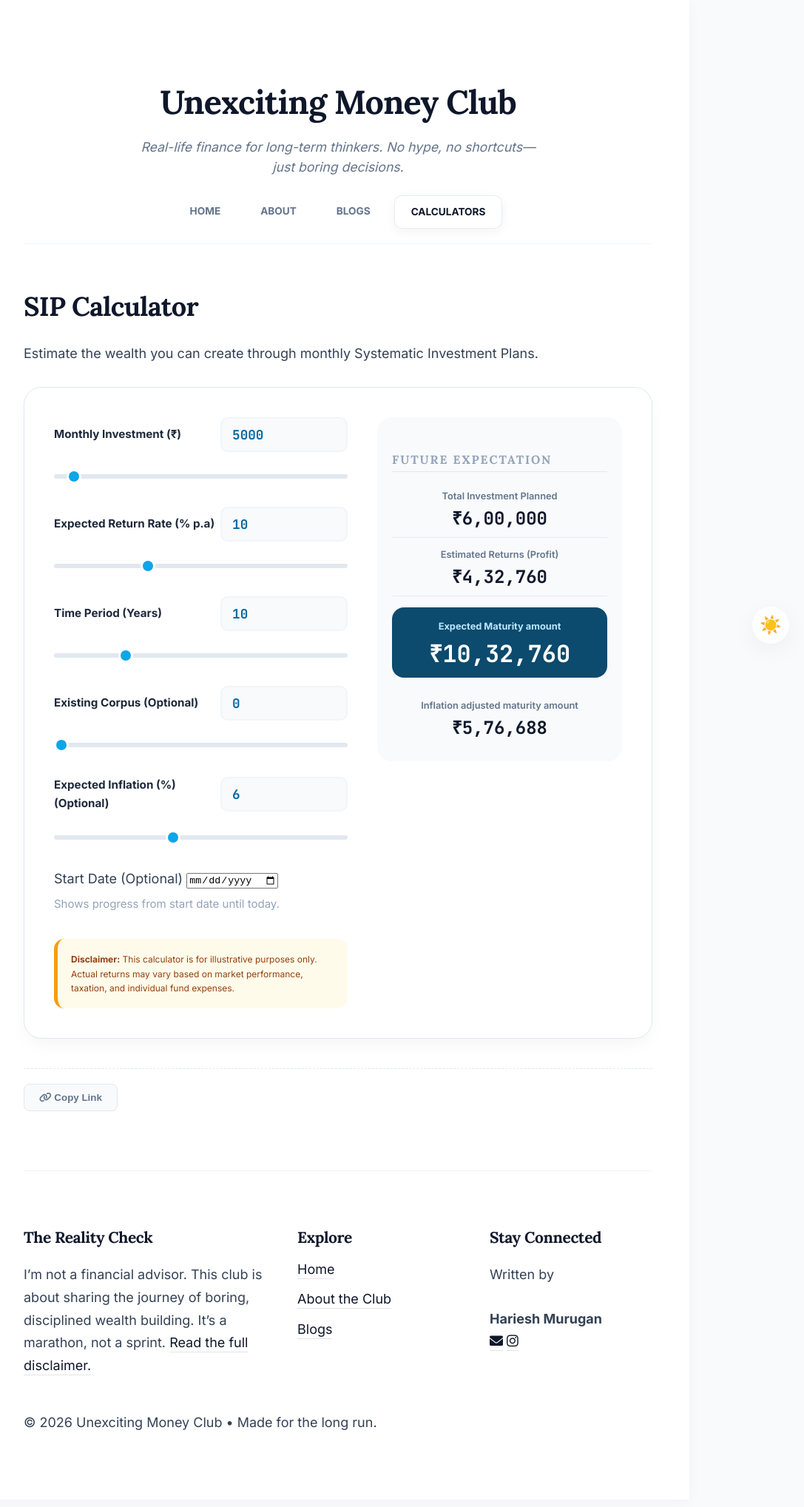
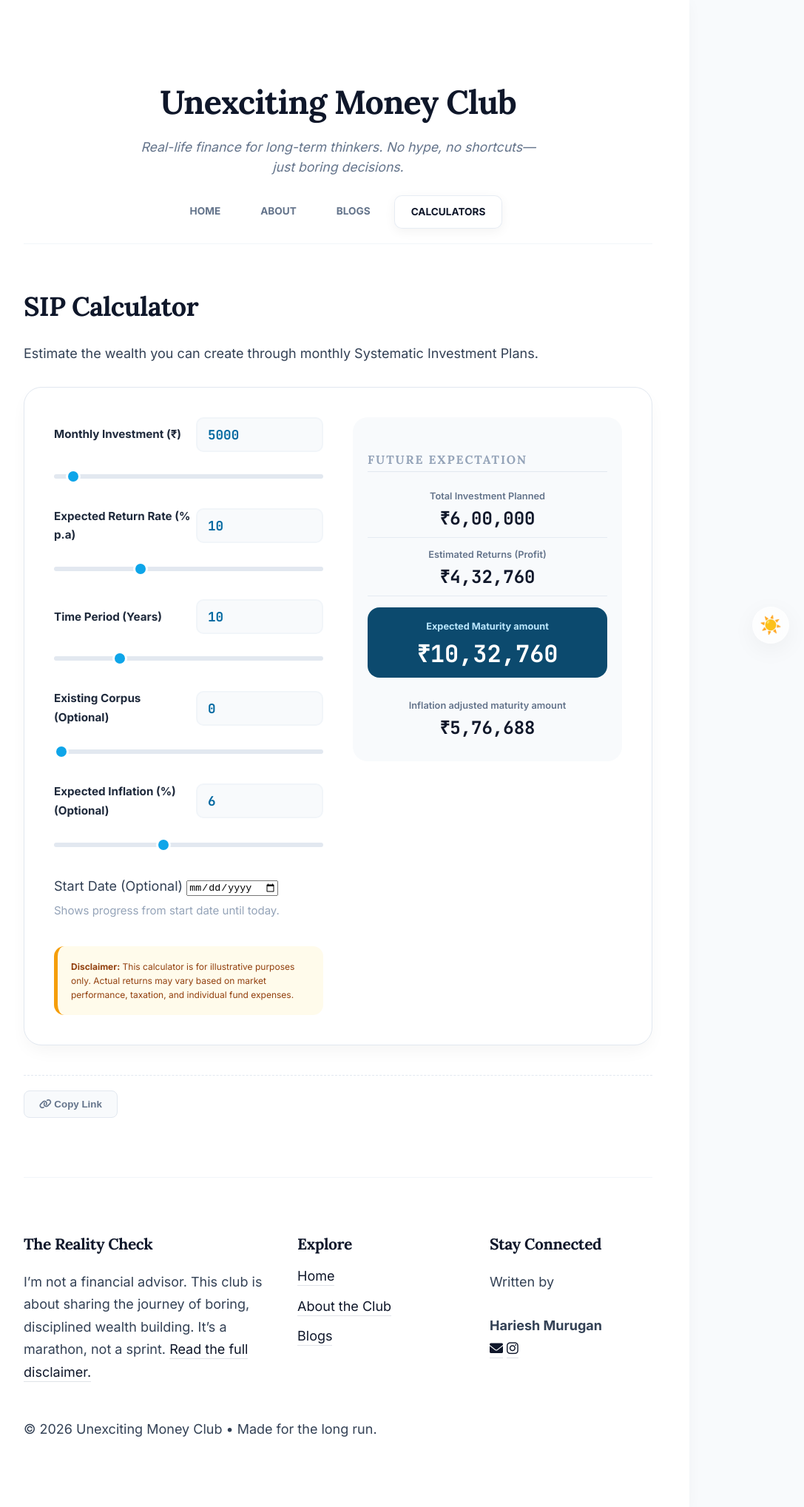
Before and after one commit to HarieshMK/HarieshMK.github.io, a Jekyll site: the page built from calculators/sip.md, in a window 1280 px wide. Shown: the whole page at 74% size, without its empty margins (183-1270 px from the left). Built offline with Jekyll 4.4.1, drawn with Linux system fonts in a browser that asks for light colours.

Commit message:
Update style.css

```diff
--- a/assets/css/style.css
+++ b/assets/css/style.css
@@ -32,6 +32,10 @@
 ::selection {
   background: rgba(56, 189, 248, 0.2);
   color: #0f172a;
+}
+html, body {
+  max-width: 100vw;
+  overflow-x: hidden;
 }
 
 /* ===== 2. HEADER & NAVIGATION ===== */
@@ -388,34 +392,50 @@
   color: #ffffff; /* White link color for dark mode */
 }
 
-/* MOBILE RESPONSIVENESS */
+/* ===== FIXED MOBILE RESPONSIVENESS ===== */
 @media (max-width: 768px) {
-  /* 1. Stack the columns */
+  /* 1. Stack the columns and prevent horizontal scroll */
   .calculator-container {
     grid-template-columns: 1fr !important;
-    padding: 15px; /* Less padding to give more room for numbers */
+    padding: 15px !important;
     gap: 20px;
+    width: 100%;
+    box-sizing: border-box;
+    overflow: hidden; /* Prevent internal stretching */
   }
 
   /* 2. Fix the Input Labels */
   .label-row {
-    flex-direction: column; /* Stack label above the number box */
+    flex-direction: column;
     align-items: flex-start;
     gap: 8px;
+    width: 100%;
   }
 
-  /* 3. Make number boxes full width or larger for touch */
+  /* 3. Make number boxes full width */
   .label-row input[type="number"] {
     width: 100% !important;
+    max-width: 100%;
     box-sizing: border-box;
     text-align: left;
-    padding: 12px; /* Bigger touch target */
+    padding: 12px;
   }
 
-  /* 4. Improve the Blue Result Card for Mobile */
+  /* 4. Force Numbers to Stay Inside the Box */
+  .result-item strong {
+    max-width: 100%;
+    display: block;
+    overflow: hidden;
+    text-overflow: ellipsis; /* Adds ... if number is physically too long */
+    word-break: break-all;
+  }
+
+  /* 5. Improve the Blue Result Card */
   .result-item.highlight {
-    padding: 20px 15px;
+    padding: 20px 10px;
     margin: 15px 0;
+    width: 100%;
+    box-sizing: border-box;
   }
 }
 
@@ -631,7 +651,7 @@
 .calculator-container {
   display: grid;
   /* Width Control: Adjust 320px or 280px to change minimum column widths */
-  grid-template-columns: minmax(320px, 1.2fr) minmax(280px, 1fr);
+  grid-template-columns: repeat(auto-fit, minmax(min(100%, 300px), 1fr));
   gap: 40px;                     /* Horizontal space between Left and Right columns */
   background: #ffffff;           /* Container background */
   padding: 40px;                 /* Internal breathing room around the whole tool */
@@ -640,14 +660,6 @@
   margin-top: 20px;              /* Vertical space above the calculator */
   align-items: start;            /* Keeps columns at the top; 'stretch' would make them equal height */
   box-shadow: 0 10px 25px -5px rgba(0, 0, 0, 0.05); /* Outer shadow depth */
-}
-
-@media (max-width: 992px) {
-  .calculator-container {
-    grid-template-columns: 1fr;  /* Switches to single column on small screens */
-    padding: 25px;               /* Shrinks internal padding on mobile */
-    gap: 30px;                   /* Shrinks vertical gap between stacked columns */
-  }
 }
 
 /* --- Input Section --- */
```
